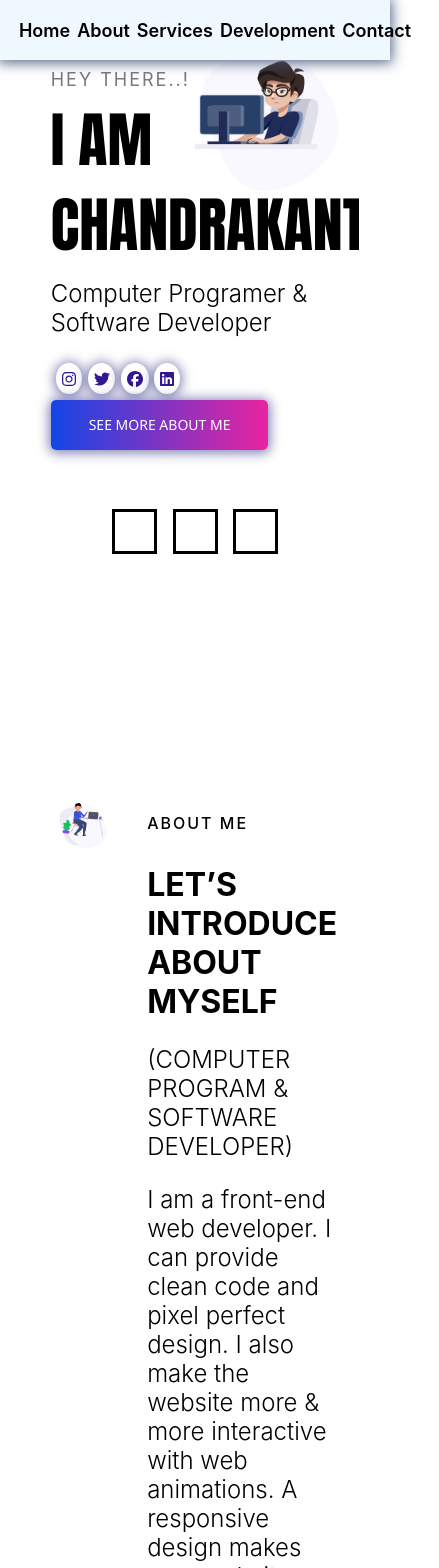
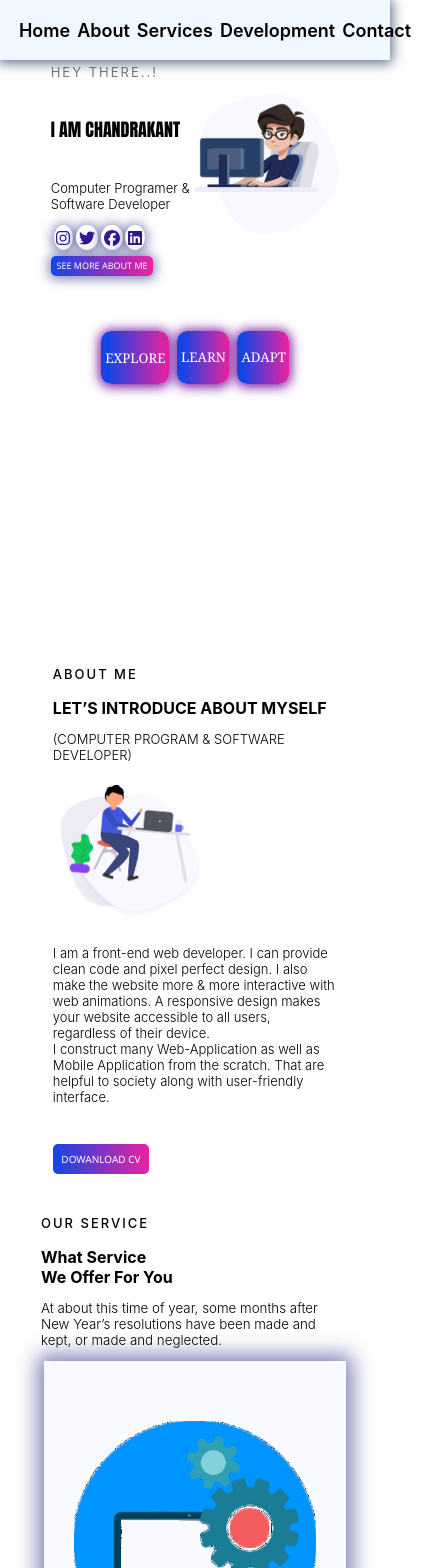
Before and after one commit to Chandrakant92/Portfolio, a Next.js app: page / in a window 390 px wide. Shown: the top 1568 px of the page, 439 px wide, since content can reach past the window. Built offline with nearby package versions, Linux system fonts and the light colour scheme.

Commit message:
Seventh Commit

```diff
--- a/pages/Component/About.js
+++ b/pages/Component/About.js
@@ -2,14 +2,28 @@ import React from 'react'
 import styles from '../../styles/About.module.css'
 import Image from 'next/image'
 import Pic2 from '../../assets/xabout-us.png.pagespeed.ic.nAUE9eqUQI.jpg'
-import pdf from '../../assets/ChandrakantGawali Resume.pdf'
+// import pdf from '../../assets/ChandrakantGawaliResume.pdf'
 
 const About = () => {
   return (
     <>
       <div className={styles.container}>
         <div className={styles.box1}>
+          <div className={styles.bioMin}>
+            <p className={styles.p1}>About me</p>
+            <p className={styles.p2}>LET’S
+              INTRODUCE ABOUT
+              MYSELF</p>
+            <p className={styles.p3}>(COMPUTER PROGRAM & SOFTWARE DEVELOPER)</p>
+          </div>
           <div className={styles.MyImage} >
+          <div className={styles.bioMax}>
+              <p className={styles.p1}>About me</p>
+              <p className={styles.p2}>LET’S
+                INTRODUCE ABOUT
+                MYSELF</p>
+              <p className={styles.p3}>(COMPUTER PROGRAM & SOFTWARE DEVELOPER)</p>
+            </div>
             <Image
               className={styles.myimg}
               src={Pic2}
@@ -19,16 +33,12 @@ const About = () => {
           </div>
           <div className={styles.bio}>
 
-            <p className={styles.p1}>About me</p>
-            <p className={styles.p2}>LET’S
-              INTRODUCE ABOUT
-              MYSELF</p>
-            <p className={styles.p3}>(COMPUTER PROGRAM & SOFTWARE DEVELOPER)</p>
+
             <p className={styles.p3}>
               I am a front-end web developer. I can provide clean code and pixel perfect design. I also make the website more & more interactive with web animations. A responsive design makes your website accessible to all users, regardless of their device.
               <br />
               I construct many Web-Application as well as Mobile Application from the scratch. That are helpful to society along with user-friendly interface.</p>
-            <p className={styles.button2} ><a href={pdf} rel="noreferrer" target="_blank">DOWOANLOAD CV</a></p>
+            <p className={styles.button2} >DOWANLOAD CV</p>
           </div>
         </div>
 
--- a/pages/Component/Contact.js
+++ b/pages/Component/Contact.js
@@ -1,8 +1,8 @@
 import React from 'react'
 import styles from '../../styles/Contact.module.css'
 import { FontAwesomeIcon } from "@fortawesome/react-fontawesome";
-import {faLocation, faUser, faSms, faPhone, faMailBulk,  } from '@fortawesome/free-solid-svg-icons';
-import {faAndroid, faFacebookMessenger } from '@fortawesome/free-brands-svg-icons';
+import {faLocation, faUser,  faPhone, faMailBulk,   } from '@fortawesome/free-solid-svg-icons';
+// import { } from '@fortawesome/free-brands-svg-icons';
 
 
 const Aboutt = () => {
--- a/pages/Component/Fotter.js
+++ b/pages/Component/Fotter.js
@@ -11,8 +11,8 @@ import { faYoutube, faLinkedin, faGithub, faGoogle } from '@fortawesome/free-bra
 const Fotter = () => {
 
     const text1 = ` © 2022 Copyright: `;
-    const text2 = ` Today'sNews.com `;
-    const text3 = ` All Rights Reserved`;
+    const text2 = ` ChandrakantGawali.com `;
+    const text3 = ` All Rights Reserved ❤️❤️❤️`;
     return (
         <>
 
@@ -25,7 +25,7 @@ const Fotter = () => {
                 </div>
                 <div className={styles.Icons}>
                     <div className={styles.info}>
-                    Follow Us For More..
+                    <p className={styles.fotp}> Follow Us For More...</p>
                         <p>Lorem ipsum, dolor sit amet consectetur adipisicing elit. Sed magnam aspernatur, minus est debitis accusantium itaque nulla voluptate, maxime et repellat, delectus labore cumque aperiam unde maiores! Unde, accusamus illum!</p>
                     </div>
                     <div className={styles.FotterC}>
@@ -67,7 +67,7 @@ const Fotter = () => {
                 <hr></hr>
                 <div className={styles.FotterB}>
                     {text1}
-                    <a className={styles.textwhite} href="https://Today'sNews.com/"> {text2} </a>
+                    <a className={styles.textwhite} href="https://ChandrakantGawali.com/"> {text2} </a>
                     {text3}
                 </div>
 
--- a/pages/index.js
+++ b/pages/index.js
@@ -1,10 +1,10 @@
 import Head from 'next/head'
 import Image from 'next/image'
 import styles from '../styles/Home.module.css'
-import Link from  'next/link'
+import Link from 'next/link'
 import Pic1 from '../assets/xhome-right.png.pagespeed.ic.F5fc5uJEZ3.jpg'
 import { FontAwesomeIcon } from "@fortawesome/react-fontawesome";
-import { faYoutube, faLinkedin, faGithub, faTwitter, faFacebook, faInstagram, faFacebookMessenger} from '@fortawesome/free-brands-svg-icons';
+import { faYoutube, faLinkedin, faGithub, faTwitter, faFacebook, faInstagram, faFacebookMessenger } from '@fortawesome/free-brands-svg-icons';
 import About from './Component/About'
 import Services from './Component/Services'
 import Experience from './Component/Experience'
@@ -24,14 +24,24 @@ export default function Home() {
       <div className={styles.Body}>
         <div className={styles.intro}>
           <div className={styles.image1}>
+            <div className={styles.introMin}>
+            <p className={styles.p1}>HEY THERE..!</p>
+          <p className={styles.p2}>I AM CHANDRAKANT</p>
+          <p className={styles.p3}>Computer Programer & Software Developer </p>
+            </div>
+            <div>
+
             <Image
               src={Pic1}
               alt="Picture of the Owner"
               />
               </div>
+          </div>
+          <div className={styles.introMax}>
           <p className={styles.p1}>HEY THERE..!</p>
           <p className={styles.p2}>I AM CHANDRAKANT</p>
           <p className={styles.p3}>Computer Programer & Software Developer </p>
+          </div>
           <div className={styles.Icons}>
             <div className={styles.icon}>
               <a href="https://www.instagram.com/" rel="noreferrer" target="_blank">
@@ -76,9 +86,16 @@ export default function Home() {
 
 
         <div className={styles.box}>
-          <div></div>
-          <div></div>
-          <div></div>
+          {/* <div></div> */}
+         <div className={styles.box1}>
+         <p className={styles.point}>EXPLORE </p>
+          </div>
+         <div className={styles.box1}>
+         <p className={styles.point}> LEARN</p>
+         </div>
+         <div className={styles.box1}>
+         <p className={styles.point}>ADAPT</p>
+         </div>
         </div>
         <br />
         <br />
@@ -93,10 +110,10 @@ export default function Home() {
 
       </div>
 
-      <About/>
-      <Services/>
-      <Experience/>
-  <Contact/>
+      <About />
+      <Services />
+      <Experience />
+      <Contact />
 
     </div>
   )
--- a/styles/About.module.css
+++ b/styles/About.module.css
@@ -8,6 +8,9 @@
     /* border: solid; */
     margin: 5%;
     /* width: fit-content; */
+}
+.bioMin{
+    display: none;
 }
 .p1{
     text-transform: uppercase;
@@ -61,7 +64,7 @@
 .MyImage{
     /* border: solid; */
     padding: 2%;
-    width: 3000px;
+    width: 500%;
 
 }
 @keyframes rotation{
@@ -73,3 +76,89 @@
       transform:rotate(12deg);
     }
   }
+  @media only screen and (max-width: 990px) {
+    .image1 {
+      float: none;
+    }
+    .bioMin{
+        display: block;
+        margin: 1%;
+    }
+    .bioMax{display:  none;}
+    .p1{
+        font-size: medium;
+    }
+    .p2{
+        font-size: xx-large;
+    }
+    .p3{
+        font-size: larger;
+    }
+    .button2{
+        font-size: small;
+        line-height: 40px;
+        padding:0  3%;
+    }
+    .box1{
+       display: block;
+    }
+    .MyImage{
+        width: 50%;
+    }
+    .container{
+        margin-top: 20%;
+    }
+  }
+
+  @media only screen and (max-width: 470px) {
+
+    .bioMax{display:  none;}
+    .p1{
+        font-size: small;
+    }
+    .p2{
+        font-size: medium;
+    }
+    .p3{
+        font-size: small;
+    }
+    .button2{
+        font-size: x-small;
+        line-height: 30px;
+        padding:0  3%;
+    }
+    .box1{
+       display: block;
+    }
+
+    .container{
+        margin-top: 20%;
+    }
+
+  }
+
+  @media only screen and (max-width: 220px) {
+
+    .bioMax{display:  none;}
+    .p1{
+        font-size: small;
+    }
+    .p2{
+        font-size: medium;
+    }
+    .p3{
+        font-size: small;
+    }
+    .button2{
+        font-size: xx-small;
+        line-height: 15px;
+        padding:0  3%;
+    }
+    .box1{
+       display: block;
+    }
+
+    .container{
+        margin-top: 35%;
+    }
+  }
--- a/styles/Contact.module.css
+++ b/styles/Contact.module.css
@@ -6,9 +6,7 @@
   /* box-shadow: 0 0 2px 0px #000000ca; */
 }
 
-.footerOuter {
-    /* margin-top: 80px; */
-  }
+
   .container {
     width: 80%;
     /* max-width: 1140px; */
@@ -139,3 +137,79 @@ text-transform: capitalize;
   font-size: 24px;
   font-weight: 300;
  }
+
+ @media (prefers-color-scheme: dark) {
+  .MyInfo{
+    color-scheme: dark;
+  }
+  .MyInfo {
+    color: rgb(255, 0, 242);
+
+  }
+}
+
+@media only screen and (max-width: 990px) {
+
+  .p1{
+    font-size: medium;
+}
+.p4{
+    font-size: xx-large;
+}
+.p5{
+    font-size: larger;
+}
+.text{
+  font-size: larger;
+}
+.body{
+   display: block;
+}
+.Submit{
+  padding: 0 6%;
+}
+}
+
+@media only screen and (max-width: 470px) {
+
+  .p1{
+    font-size: small;
+}
+.p4{
+    font-size: medium;
+}
+.p2{
+  font-size: medium;
+}
+.p3{
+  font-size: medium;
+}
+.p5{
+    font-size: small;
+}
+.text{
+  font-size: small;
+}
+.Submit{
+  line-height: 30px;
+  padding: 0 5%;
+  font-size: smaller;
+}
+}
+@media only screen and (max-width: 350px) {
+  .p1{
+    font-size: x-small;
+}
+.p2{
+    font-size: small;
+}
+.p3{
+    font-size: x-small;
+}
+.p4{
+    font-size: x-small;
+}
+  .Submit{
+    font-size: x-small;
+  }
+}
--- a/styles/Experience.module.css
+++ b/styles/Experience.module.css
@@ -5,42 +5,29 @@
     font-family: 'Poppins', sans-serif;
     padding: 2%;
 }
+
 .Development{
     margin: 6%;
     padding: 3%;
 
-}
-.description{
-    font-size: 24px;
-    font-weight: 300;
-}
-.myproject{
-    font-size: xx-large;
-    font-weight: 700;
-  margin-bottom: 3%;
-  line-height: 52px;
-  text-transform: uppercase;
 }
 .image1{
     overflow: hidden;
        border: solid;
        border-style: outset;
     border-radius: 50%;
-    /* justify-content: center; */
-   /* z-index: 3; */
-   /* margin-right:2% ; */
-    width: 200px;
+        width: 200px;
     height: 200px;
     background-color: black;
 }
-.development{
+.p1{
     text-transform: uppercase;
     letter-spacing: 2px;
     font-weight: 500;
     position: relative;
     margin-bottom: 10px
 }
-.heading{
+.p2{
     font-size: xx-large;
     font-weight: 700;
   margin-bottom: 3%;
@@ -154,7 +141,22 @@
     font-weight: 600;
     color: rgb(78, 2, 150);
 }
+.p3{
+    font-size: 24px;
+    font-weight: 300;
 
+}
+ .p4{
+    font-size: larger;
+
+ }
+ .pp4{
+    font-size: larger;
+    font-weight: bold;
+ }
+ .pp3{
+    font-size: medium;
+ }
 .Body{
     border: rgb(58, 0, 112) solid 5px;
     border-style: double;
@@ -174,32 +176,25 @@
      padding: 2%;
 }
 .wrappers{
-      /* margin-top: 5%; */
+
     transform: translate(-50%,-50%);
-    /* left: 60%; */
-    /* top: 50%; */
+
 
 }
 .containerS{
     width: 100%;
-    /* padding: 30px 30px 50px; */
+
        border-radius: 10px;
     }
-    .text1{
-        font-size: 24px;
-        font-weight: 300;
-    }
-    .text2{
-        font-size: 20px;
-        font-weight: 300;
-    }
+
+
 .SkillS{
     text-transform: uppercase;
     letter-spacing: 2px;
     font-weight: 500;
     font-size: x-large;
     position: relative;
-    margin-top: 10px
+    margin-top: 10px;
 
 }
 .details{
@@ -207,6 +202,9 @@
     display: flex;
     justify-content: space-between;
     margin-bottom: 3%;
+}
+.ppp3{
+    display: none;
 }
 .bar{
     position: relative;
@@ -260,3 +258,86 @@
         width: 65%;
     }
 }
+
+
+
+@media only screen and (max-width: 750px) {
+
+
+    .CirculrProgress1{height: 75px; width:75px ;}
+    .CirculrProgress2{height: 75px; width:75px ;}
+    .CirculrProgress3{height: 75px; width:75px ;}
+    .CirculrProgress4{height: 75px; width:75px ;}
+    .image1{height: 150px; width: 150px;}
+}
+@media only screen and (max-width: 480px) {
+
+    .image1{height: 100px; width: 100px;}
+    .CirculrProgress1{height: 50px; width:50px ;}
+    .CirculrProgress2{height: 50px; width:50px ;}
+    .CirculrProgress3{height: 50px; width:50px ;}
+    .CirculrProgress4{height: 50px; width:50px ;}
+    .progressValue{
+        font-size: small;
+    }
+    .SkillS{
+         font-size: medium;
+    }
+    .p1{
+        font-size: small;
+    }
+    .p2{
+        font-size: medium;
+    }
+    .p3{
+        font-size: small;
+    }
+    .p4{
+        font-size: small;
+    }
+    .pp4{
+        font-size: small;
+    }
+    .pp3{display: none;}
+    .ppp3{ display: block;
+        font-size: x-small;
+    }
+    /* .Development{
+        margin: 2%;
+        padding: 1%;
+    } */
+    .Project{
+        display: block;
+
+    }
+    .Project1{ display: block;}
+    .projectD{width: auto;}
+
+}
+/* @media only screen and (max-width: 350px) {
+    .section{display: block;}
+} */
+@media only screen and (max-width: 350px) {
+    .section{display: block;}
+    .progressValue{
+        font-size: x-small;
+    }
+    .SkillS{
+         font-size: small;
+
+         /* text-transform: none; */
+         letter-spacing: normal;
+    }
+    .p1{
+        font-size: x-small;
+    }
+    .p2{
+        font-size: small;
+    }
+    .p3{
+        font-size: x-small;
+    }
+    .p4{
+        font-size: x-small;
+    }
+}
--- a/styles/Fotter.module.css
+++ b/styles/Fotter.module.css
@@ -62,18 +62,27 @@ justify-content: center;
 background-color: rgba(0, 0, 0, 0.2);
 }
 
-@media screen and (max-width: 450px) {
-     .FotterC{
-        display: block;
-        margin: auto;
+@media only screen and (max-width: 1100px) {
+  .Icons{
+    display: block;
+    justify-content: center;
+  }
+  .info{
+    width: auto;
+  }
+}
 
-     }
+
+
+
+@media screen and (max-width: 350px) {
+
      .FotterC div{
        text-align: center;
      }
      .FontAwesomeIcon{
-        font-size: medium;
-        width: 10%;
+        /* font-size: medium; */
+        width: 50%;
      }
 
 }
--- a/styles/Home.module.css
+++ b/styles/Home.module.css
@@ -60,17 +60,16 @@
     margin-top:5%;
     justify-content:center;
     display: flex;
+    text-align: center;
+    /* border: solid; */
+}
+.introMin{
+    display: none;
 }
 .image1{
     overflow: hidden;
    float: right;
       width: 50%;
-}
-
-.box div{
-    margin: 2%;
-    border: solid;
-    padding: 5%;
 }
 .Icons{
     display: flex;
@@ -90,6 +89,194 @@
     background: linear-gradient(to right,#1345e6 10%,#ed239f 100%,#1345e6 100%);
     color: white;
 }
+.box div{
+    padding: 2%;
+    margin: 1%;
+    background: linear-gradient(to right,#1345e6 10%,#ed239f 100%,#1345e6 100%);
+
+    transition: all .5s ease 0s;
+    box-shadow: 0 1px 12px 2px #6c0094ed;
+
+}
+.box p{
+  /* letter-spacing: 1px; */
+  font-size: large;
+  font-weight: bold;
+  font-family: Cambria, Cochin, Georgia, Times, 'Times New Roman', serif;
+  padding: 1%;
+  letter-spacing: 2px;
+  color: white;
+}
+.box1:hover{
+    background: linear-gradient(to left,#1345e6 10%,#ed239f 100%,#1345e6 100%);
+    color: white;
+}
+
+.box1  {
+    /* width: 5%; */
+    /* height: 5%; */
+    background-color: rgb(191, 0, 234);
+    position: relative;
+    border-radius: 10px;
+    animation-name: example1;
+    animation-duration: 5s;
+    animation-timing-function: linear;
+    animation-delay: 2s;
+    animation-iteration-count: infinite;
+    animation-direction: alternate;
+  }
+
+  /* @keyframes example1 {
+    0%   {background-color:rgb(187, 0, 255); left:0px; top:0px;}
+    25%  {background-color:rgb(0, 21, 255); left:200px; top:0px;}
+    50%  {background-color:rgb(251, 0, 255); left:200px; top:200px;}
+    75%  {background-color:rgb(1, 166, 255); left:0px; top:200px;}
+    100% {background-color:rgb(183, 0, 255); left:0px; top:0px;}
+  } */
+
+  .box2{
+
+    background-color: rgb(191, 0, 234);
+    position: relative;
+    border-radius: 10px;
+    animation-name: example2;
+    animation-duration: 5s;
+    animation-timing-function: linear;
+    animation-delay: 2s;
+    animation-iteration-count: infinite;
+    animation-direction: alternate;
+  }
+
+  /* @keyframes example2 {
+    0%   {background-color:rgb(200, 0, 255); left:0px; top:0px;}
+    25%  {background-color:rgb(0, 26, 255); left:0px; top:200px;}
+    50%  {background-color:rgb(255, 0, 238); left:200px; top:200px;}
+    75%  {background-color:rgb(5, 153, 251); left:200px; top:0px;}
+    100% {background-color:rgb(183, 16, 255); left:0px; top:0px;}
+  } */
+  .box3 {
+
+    background-color: rgb(191, 0, 234);
+    position: relative;
+    border-radius: 10px;
+    animation-name: example3;
+    animation-duration: 5s;
+    animation-timing-function: linear;
+    animation-delay: 2s;
+    animation-iteration-count: infinite;
+    animation-direction: alternate;
+  }
+
+  /* @keyframes example3 {
+    0%   {background-color:rgb(174, 0, 255); left:0px; top:0px;}
+    25%  {background-color:rgb(0, 27, 234); left:-100px; top:0px;}
+    50%  {background-color:rgb(255, 0, 242); left:0px; top:200px;}
+    75%  {background-color:rgb(0, 157, 255); left:100px; top:100px;}
+    100% {background-color:rgb(183, 0, 255); left:100px; top:0px;}
+  } */
+
+  @media only screen and (max-width: 990px) {
+
+    .introMin{
+        display: none;
+        margin: 1%;
+    }
+    /* .introMax{display:  none;} */
+    .p1{
+        font-size: medium;
+    }
+    .p2{
+        font-size: xx-large;
+    }
+    .p3{
+        font-size: larger;
+    }
+    .button1{
+
+        font-size: small;
+        line-height: 30px;
+        padding:0  3%;
+    }
+    .box p{
+        letter-spacing: normal;
+        font-size: smaller;
+        font-weight: normal;
+    }
+  }
+  @media only screen and (max-width: 550px) {
+    .image1 {
+        /* float: none; */
+        margin-top: 15%;
+
+      }
+    .introMin{
+        display: none;
+    }
+    /* .introMax{display:  none;} */
+    .p1{
+        font-size: small;
+    }
+    .p2{
+        font-size:large;
+    }
+    .p3{
+        font-size: small;
+    }
+    .button1{
+        font-size: xx-small;
+        line-height: 20px;
+        padding:0  2%;
+    }
+    .box div{
+        padding: 1%;
+    }
+  }
+
+  @media only screen and (max-width: 350px) {
+    .image1 {
+        float: none;
+        margin-top: 15%;
+
+      }
+    .introMin{
+        display: block;
+    }
+    .introMax{
+        display: none;
+    }
+    .Body{
+        justify-content: center ;
+    }
+    .p1{
+        font-size:x-small;
+    }
+    .p2{
+        font-size: small;
+    }
+    .p3{
+        font-size: smaller;
+    }
+    .button1{
+
+        font-size:xx-small;
+        line-height: 30px;
+        padding:0  3%;
+    }
+    .box p{
+
+        font-size: x-small;
+          }
+}
+
+
+
+
+
+
+
+
+
+
 @media (prefers-color-scheme: dark) {
     .Body {
       color-scheme: dark;
--- a/styles/Services.module.css
+++ b/styles/Services.module.css
@@ -65,3 +65,56 @@
     background-color: #9b10d7;
     color: white;
 }
+
+@media only screen and (max-width: 990px) {
+    .p1{
+        font-size: medium;
+    }
+    .p2{
+        font-size: xx-large;
+    }
+    .p3{
+        font-size: larger;
+    }
+}
+
+@media only screen and (max-width: 750px) {
+
+    .container{
+     display: block;
+     margin: 2%;
+    }
+    .box{
+        padding: 2%;
+
+    }
+    .pp1{
+        font-size: larger;
+    }
+    .pp2{
+        font-size: medium;
+    }
+    .pp3{
+        font-size: medium;
+    }
+}
+@media only screen and (max-width: 470px) {
+    .p1{
+        font-size: small;
+    }
+    .p2{
+        font-size: medium;
+    }
+    .p3{
+        font-size: smaller;
+    }
+    .pp1{
+        font-size: medium;
+    }
+    .pp2{
+        font-size: small;
+    }
+    .pp3{
+        font-size: small;
+    }
+}
```
Also changed, not shown: pages/Component/Experience.js (+37 -24 lines), 1 other file (tests, documents, lock files or other folders). Lines whose indentation alone changed are shown as unchanged.
